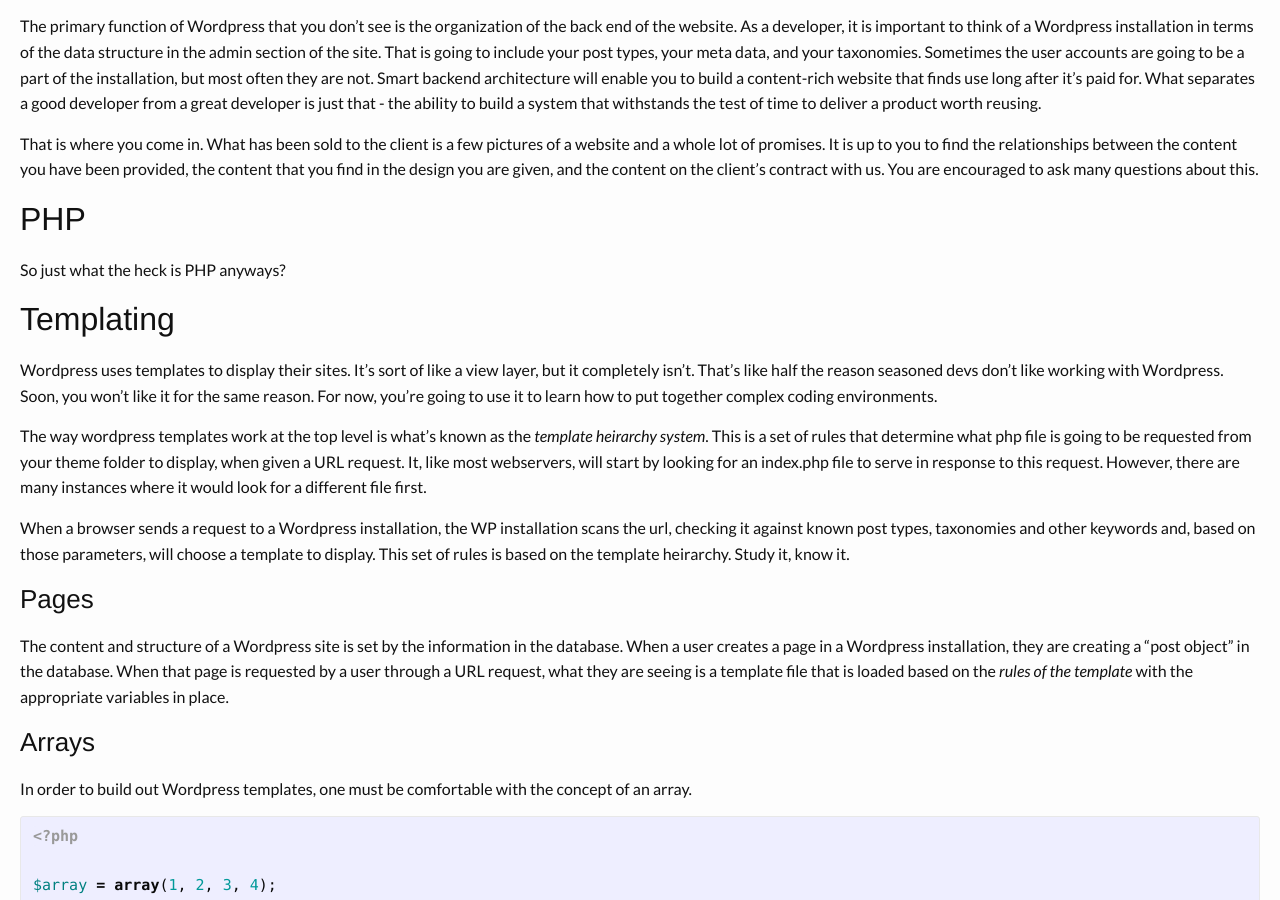
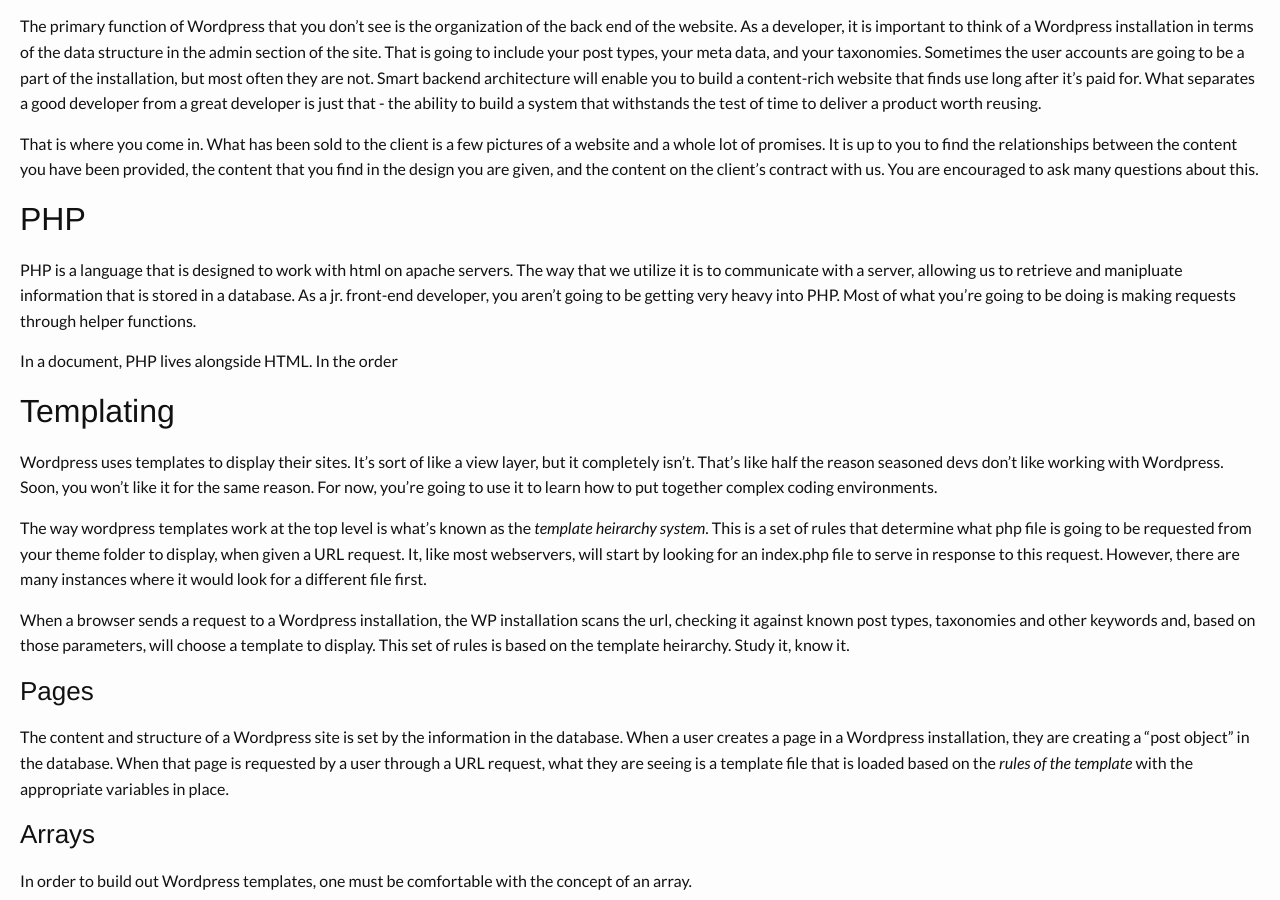
Before and after one commit to ghurson/Eat-Ship-and-Go-Home, a Jekyll site: the page built from _posts/2016-01-08-introduction-to-wordpress.md, in a window 1280 px wide and 900 px high, scrolled down 554 px. Built offline with Jekyll 4.4.1, drawn with Linux system fonts in a browser that asks for light colours; nearby versions of some CDN libraries; some of the changed lines change nothing that is shown; some of the changed text lies outside the part shown.

Commit message:
added php section

```diff
--- a/_posts/2016-01-08-introduction-to-wordpress.md
+++ b/_posts/2016-01-08-introduction-to-wordpress.md
@@ -15,7 +15,9 @@
 
 ## PHP
 
-So just what the heck is PHP anyways?
+PHP is a language that is designed to work with html on apache servers. The way that we utilize it is to communicate with a server, allowing us to retrieve and manipluate information that is stored in a database. As a jr. front-end developer, you aren't going to be getting very heavy into PHP. Most of what you're going to be doing is making requests through helper functions.
+
+In a document, PHP lives alongside HTML. In the order
 
 ## Templating
 
@@ -149,3 +151,45 @@
 {% endhighlight %}
 
 The above code snippet could be placed anywhere on the page to send a message to anyone on the site who is logged in. These functions can be very helpful when you need to attach logic to a given command, without cluttering up your display files. It's important to keep a neat display file, and to keep your helper functions tucked away in your display classes. This will allow you to deliver a rich web experience without compromising the readability of your template files. This will also allow you to keep your structure flexable, for when people inevitably start requesting substantive changes to your template layout.
+
+# Glossary
+
+Functions
+
+Variables
+
+Request
+
+Query
+
+Loop
+
+Array
+
+Object
+
+Notation
+
+Syntax
+
+Class
+
+Constructor
+
+Structure
+
+Enviornment
+
+Build Tool
+
+Helper Function
+
+Declare a Variable
+
+Document
+
+Server Side
+
+Client Side
+
+Repository
```
